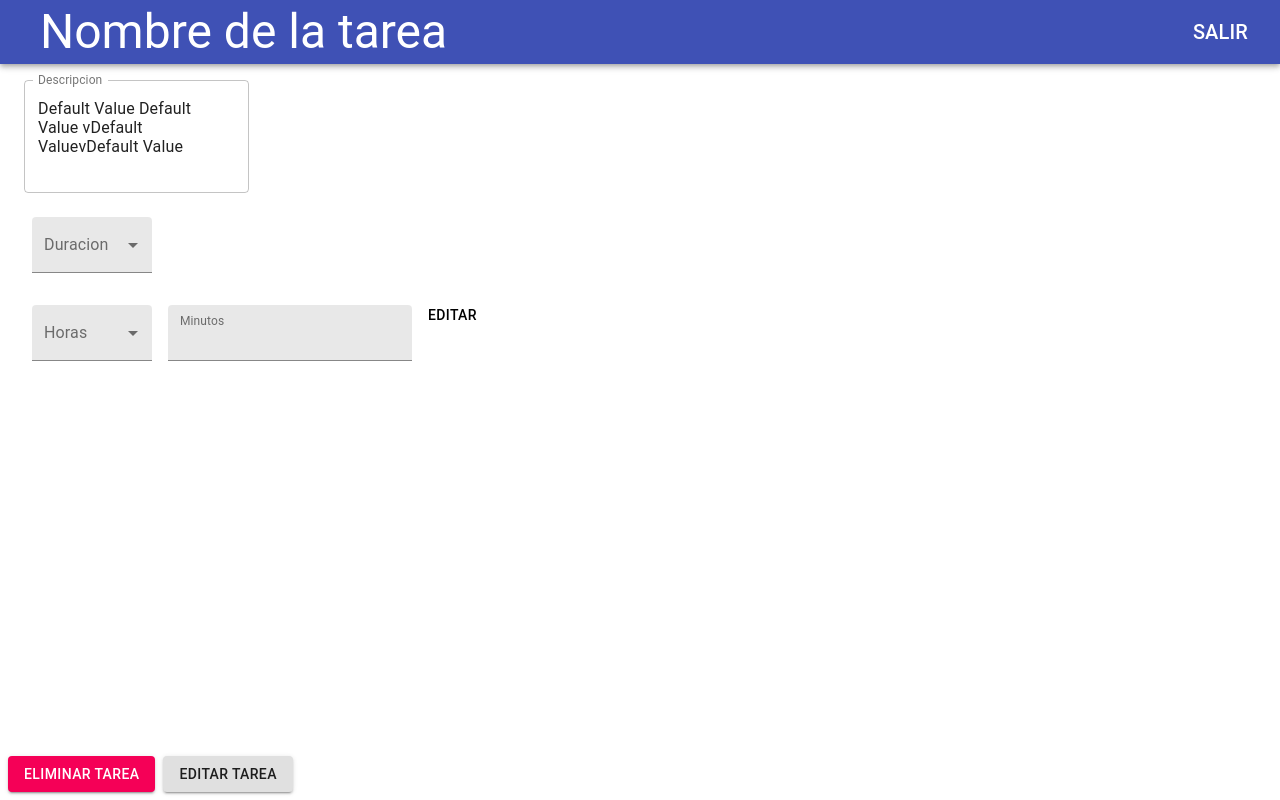
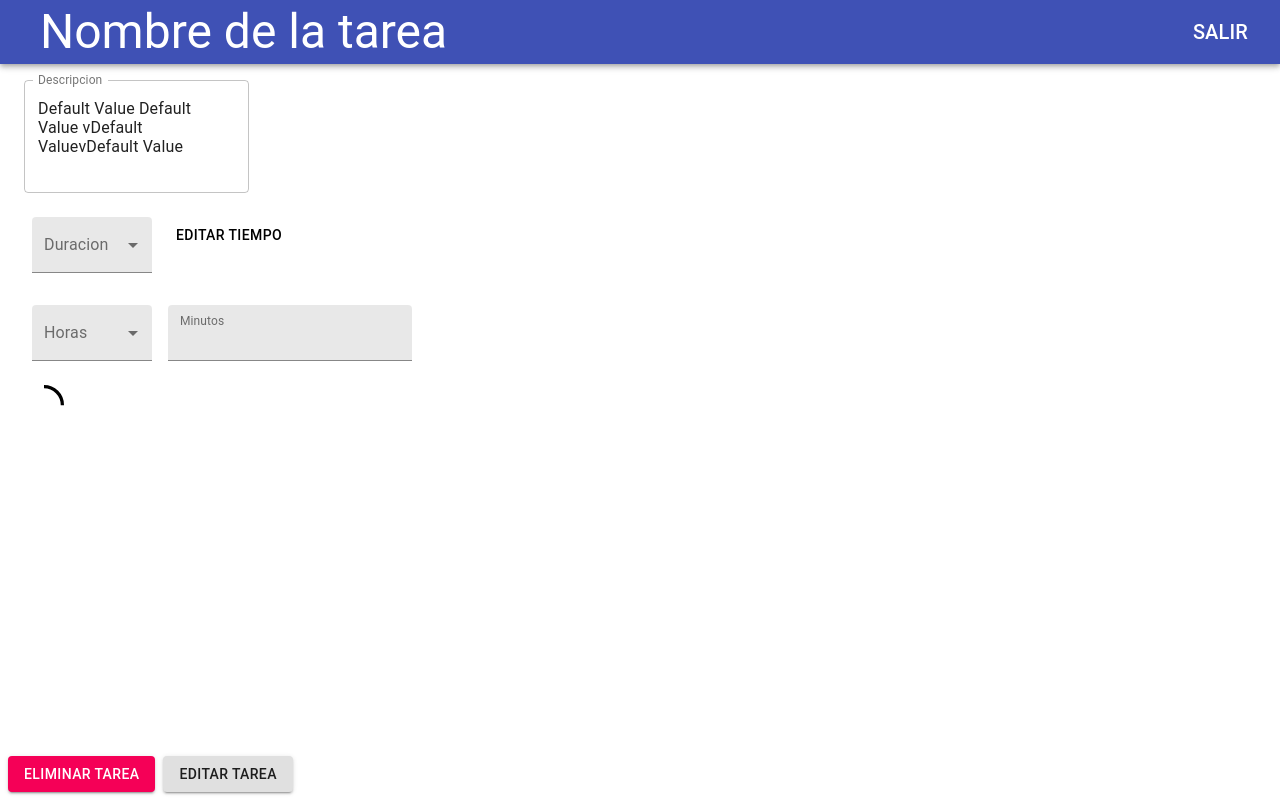
Before and after one commit to JoseBenitezCervantes/app-productividad, a React (Create React App) app: page /admin/tasks in a window 1280 px wide. Both pictures are taken after a click on the button 1140 px from the left and 261 px from the top of the page. Built offline with nearby package versions, Linux system fonts and the light colour scheme.

Commit message:
Alineado editar tiempo

```diff
--- a/src/views/Tasks/DetailTask/index.js
+++ b/src/views/Tasks/DetailTask/index.js
@@ -19,6 +19,7 @@ import { DialogActions } from "@material-ui/core";
 import { DialogContent } from "@material-ui/core";
 import { DialogTitle } from "@material-ui/core";
 import { DialogContentText } from "@material-ui/core";
+import { CircularProgress } from "@material-ui/core";
 
 const useStyles = makeStyles((theme) => ({
   leftAlignDialogActions: {
@@ -108,6 +109,16 @@ const DetailTask = ({ open, setOpen }) => {
                 <MenuItem value={60}>Larga: 1h</MenuItem>
               </Select>
             </FormControl>
+
+              <FormControl variant="filled" className={classes.formControl}>
+              <Button
+                aria-label="Cerrar Alert Dialog"
+                id="CerrarAlertDialog"
+                color="primary"
+              >
+                Editar Tiempo
+              </Button>
+            </FormControl>
           </List>
           <List>
             <FormControl variant="filled" className={classes.formControl}>
@@ -137,23 +148,20 @@ const DetailTask = ({ open, setOpen }) => {
                 }}
               />
             </FormControl>
-
-            <Button
-              aria-label="Cerrar Alert Dialog"
-              id="CerrarAlertDialog"
-              color="primary"
-            >
-              Editar
-            </Button>
+          </List>
+          <List>
+          <CircularProgress variant="determinate" value={25}>
+          <InputLabel id="demo-simple-select-filled-label">
+                Duracion
+              </InputLabel>
+          </CircularProgress>
           </List>
         </DialogContent>
         <DialogActions className={classes.leftAlignDialogActions}>
           <Button variant="contained" color="secondary">
             Eliminar Tarea
           </Button>
-          <Button variant="contained" >
-            Editar Tarea
-          </Button>
+          <Button variant="contained">Editar Tarea</Button>
         </DialogActions>
       </Dialog>
     </div>
```
